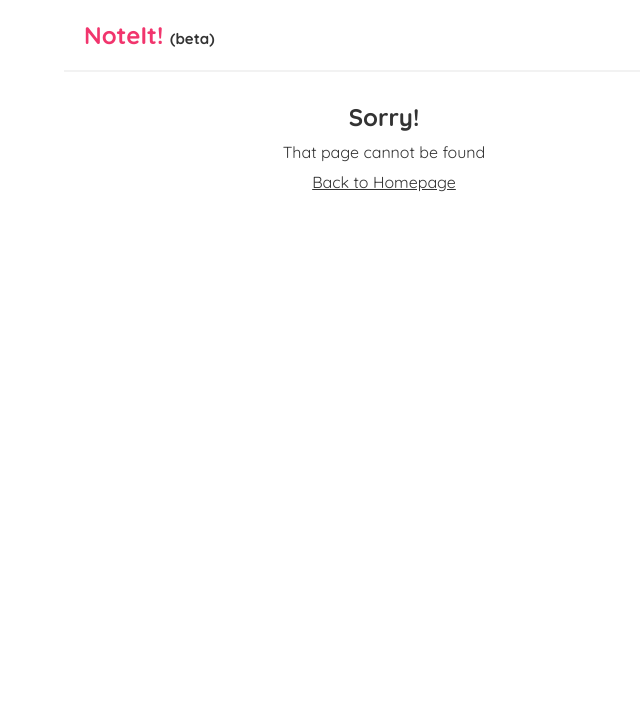
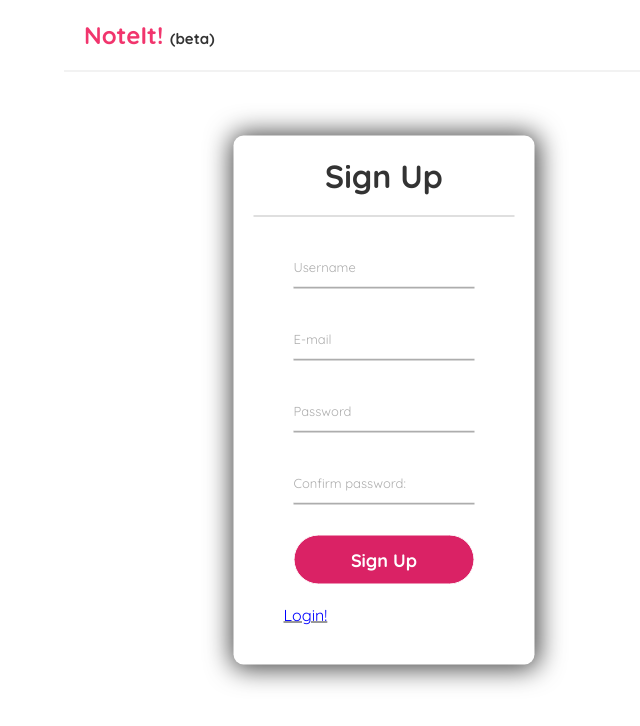
Before and after one commit to AlgunFede/note-react-app, a React (Create React App) app: page /signup in a window 1280 px wide. Shown: the top 726 px of the page, without its empty margins (256-896 px from the left). Built offline with nearby package versions, Linux system fonts and the light colour scheme.

Commit message:
Add signup feature | Fix some bugs

```diff
--- a/src/components/App.js
+++ b/src/components/App.js
@@ -6,6 +6,7 @@ import BlogDetails from './BlogDetails';
 import NotFound from './NotFound';
 import LoginPage from './LoginPage'
 import Profile from './Profile';
+import SignUp from './SignUp';
 
 function App() {
   return (
@@ -24,6 +25,8 @@ function App() {
           </Route>
           <Route path="/profile" element = {<Profile/>}>
           </Route>
+          <Route path="/signup" element = {<SignUp/>}>
+          </Route>
           <Route path="*" element= {<NotFound/>}>
           </Route>
       </Routes>
--- a/src/components/BlogList.js
+++ b/src/components/BlogList.js
@@ -6,16 +6,26 @@ const BlogList = (props) => {
     const task = props.description;
 
     return (
-        <div className="blog-list">
-            <h2> { task } </h2>
-            { posts.map( (post) => (
-                <div className="blog-preview" key={post._id}>
-                    <Link to={`task/${post._id}`}>
-                        <h2> { post.description } </h2>
-                        <p> Completed: { post.status } </p>
-                    </Link>
-                </div>
-            ))}
+        <div className="tasks-content">
+            <div className="title-task-content">
+                <h3> Tasks: </h3>
+            </div>
+            { posts.length == 0 && <div> It's kind of empty here </div>}
+            { posts.lengt > 0 && <div className="blog-list">
+                {
+                    posts.map( (post) => (
+                        <div className="blog-preview" key={post._id}>
+                            <Link to={`task/${post._id}`}>
+                                <div>
+                                    <p> { post.description } </p>
+                                </div>
+                                <div className="status-div">
+                                    <p className="task-status"> { post.status } </p>
+                                </div>
+                            </Link>
+                        </div>
+                ))}
+            </div> }
         </div>
       );
 }
--- a/src/components/LoginPage.js
+++ b/src/components/LoginPage.js
@@ -3,6 +3,8 @@ import useFetch from "./useFetch";
 import { useNavigate } from "react-router-dom";
 import { useEffect, useState } from "react";
 import loginService from '../services/login'
+import { Link } from "react-router-dom";
+
 
 // post /users/login to login user
 
@@ -21,7 +23,6 @@ const LoginPage = () => {
         }
     })
     const handleLogin =  async (e) => {
-
         try {
             e.preventDefault()
             const user = await loginService.login({
@@ -51,6 +52,7 @@ const LoginPage = () => {
                     type="text"
                     value={username}
                     name= 'username'
+                    required
                     onChange={(target) => { setUsername(target.value)}}
                 />
                 <span></span>
@@ -61,6 +63,7 @@ const LoginPage = () => {
                     type="password"
                     value={password}
                     name= 'password'
+                    required
                     onChange={(target) => { setPassword(target.value)}}
                 />
                 <span></span>
@@ -69,6 +72,11 @@ const LoginPage = () => {
             <div>
                 <button className="login-btn">Log In</button>
             </div>
+            <div className="signup-link">
+                <Link to={`/signup`}>
+                    <p> Create an account! </p>
+                </Link>
+            </div>
           </form>
         </div>
     )
--- /dev/null
+++ b/src/components/SignUp.js
@@ -0,0 +1,86 @@
+import axios from 'axios'
+import { Link } from 'react-router-dom'
+import { useNavigate  } from 'react-router-dom'
+const SignUp = () => {
+
+
+    const urlLogin = 'http://localhost:3000/users'
+
+    const history = useNavigate()
+
+    const handleSignUp = async (e) => {
+
+        try {
+            e.preventDefault()
+            const username = e.target.username.value;
+            const email = e.target.email.value;
+            const password = e.target.password.value
+
+            const userInfo = {
+                name: username,
+                email,
+                password
+            }
+            const user = await axios.post(urlLogin, userInfo)
+            window.localStorage.setItem(
+                'loggedTaskAppUser', JSON.stringify(user.data.token)
+                )
+            if(user) {
+                history('/home')
+            } else {
+                throw new Error()
+            }
+        } catch(e) {
+            console.log('Error al crear cuenta', e)
+        }
+    }
+
+    return (
+        <div className="login-user">
+                <h1>Sign Up</h1>
+            <form onSubmit={handleSignUp} >
+                <div className="txt_field">
+                    <input
+                        type="text"
+                        name= 'username'
+                        required
+                    />
+                    <label>Username</label>
+                </div>
+                <div className="txt_field">
+                    <input
+                        type="text"
+                        name= 'email'
+                        required
+                    />
+                    <label>E-mail</label>
+                </div>
+                <div className="txt_field">
+                    <input
+                        type="password"
+                        name= 'password'
+                        required
+                    />
+                    <label>Password</label>
+                </div>
+                <div className="txt_field">
+                    <input
+                        type="password"
+                        required
+                    />
+                    <label>Confirm password:</label>
+                </div>
+                <div>
+                    <button className="login-btn">Sign Up</button>
+                </div>
+            </form>
+            <div className="signup-link">
+                <Link to={`/`}>
+                    <p> Login! </p>
+                </Link>
+            </div>
+        </div>
+    )
+}
+
+export default SignUp;
--- a/src/index.css
+++ b/src/index.css
@@ -9,6 +9,32 @@
   color: #333;
 }
 
+.blog-list {
+  display: grid;
+  gap: 1rem;
+  grid-template-columns: repeat(3, 1fr);
+  word-break: break-word;
+}
+
+.title-task-content {
+  margin-bottom: 30px;
+}
+
+.task-status {
+  font-weight: 600;
+  padding: 5px 8px;
+  background-color: #5dbb63be;
+  min-width: fit-content;
+  font-size: 0.8rem !important;
+  border-radius: 8px;
+}
+.status-div p{
+  width: fit-content;
+}
+
+.status-div {
+  border-top: 1px solid rgba(112, 108, 108, 0.212);
+}
 .login-user {
   position: absolute;
   top: 50%;
@@ -29,6 +55,14 @@
   padding: 0 40px;
   box-sizing: border-box;
 }
+
+.signup-link {
+  margin: 20px;
+}
+.signup-link p{
+  color: blue;
+}
+
 form .txt_field{
   position: relative;
   border-bottom: 2px solid #adadad;
@@ -43,10 +77,9 @@ form .txt_field{
   outline: none;
 }
 .txt_field label{
+  font-size: 13px !important;
   position: absolute;
   top: 30%;
-  left: 50%;
-  transform: translate(-50%);
   font-size: 16px;
   pointer-events: none;
   color: #adadad;
@@ -142,11 +175,14 @@ span{
 
 /* Blogs Style */
 
-.blog-preview {
-  padding: 10px 16px;
-  margin: 20px 0;
+
+.blog-preview a{
+  display: grid;
+  padding: 0px 16px;
   border-bottom: 1px solid #fafafa;
+  grid-template-rows: 3fr 1fr;
 }
+
 .logout-button {
   outline: none;
   border: none;
```
